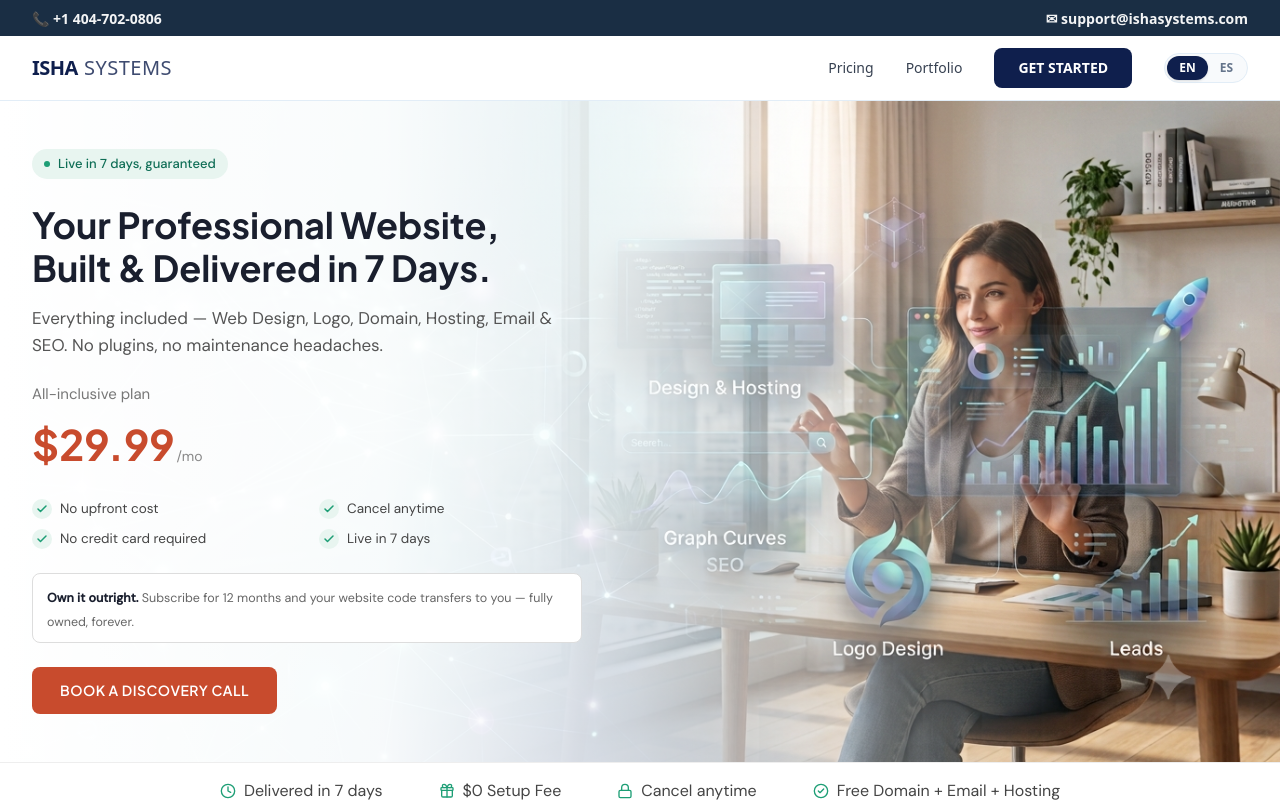
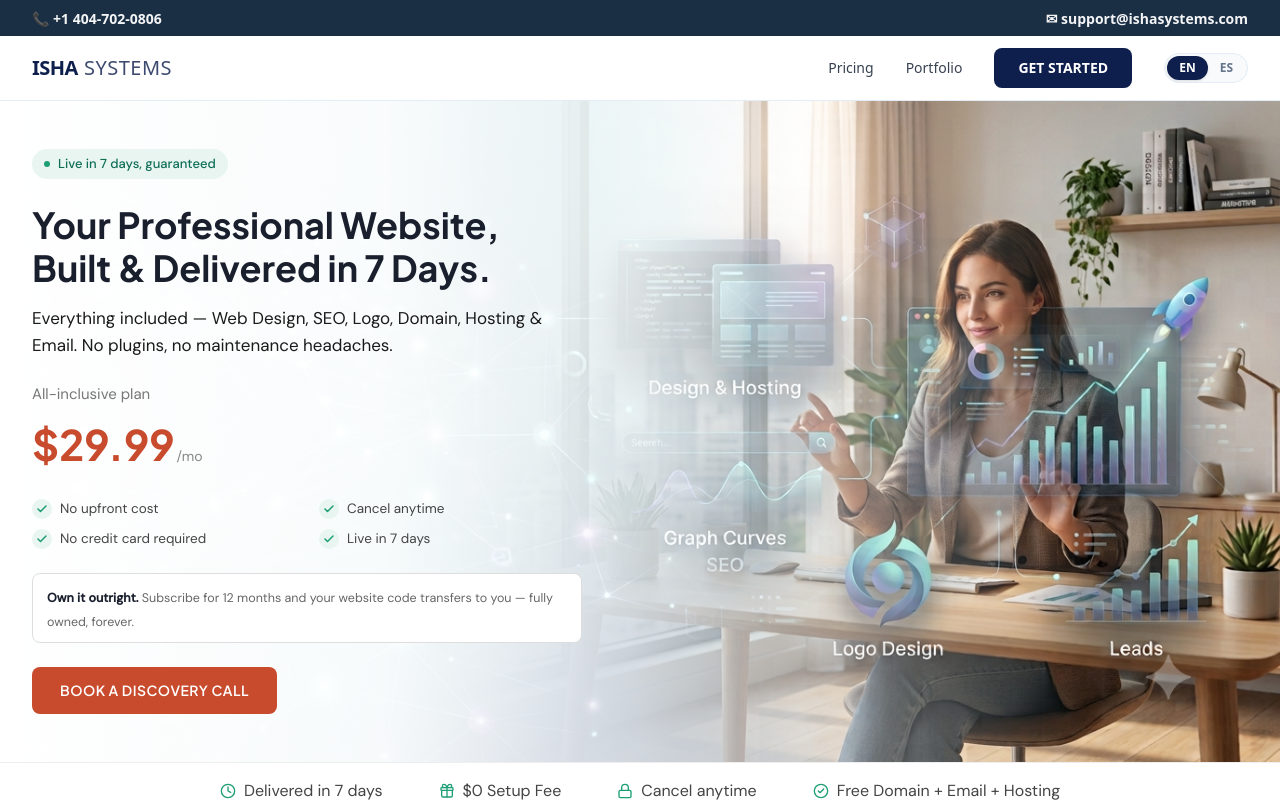
Before and after one commit to kalpeshtawde/ishasystems, a React (Vite) app: page / in a window 1280 px wide. Shown: the top 802 px of the page. Built offline with nearby package versions, Linux system fonts and the light colour scheme.

Commit message:
fixed the text formatting

```diff
--- a/src/i18n.tsx
+++ b/src/i18n.tsx
@@ -19,7 +19,7 @@
       heroEyebrow: 'Live websites delivered in 7 days',
       heroBadgeNew: 'Live in 7 days, guaranteed',
       heroHeadlineNew: 'Your Professional Website, Built & Delivered in 7 Days.',
-      heroSubheadlineNew: 'Everything included — Web Design, Logo, Domain, Hosting, Email & SEO. No plugins, no maintenance headaches.',
+      heroSubheadlineNew: 'Everything included — Web Design, SEO, Logo, Domain, Hosting & Email. No plugins, no maintenance headaches.',
       heroPricingLabel: 'All-inclusive plan',
       heroPricePerMo: '/mo',
       heroBullet1: 'No upfront cost',
@@ -431,7 +431,7 @@
       heroEyebrow: 'Sitios web entregados en 7 días',
       heroBadgeNew: 'En línea en 7 días, garantizado',
       heroHeadlineNew: 'Tu Sitio Web Profesional, Creado y Entregado en 7 Días.',
-      heroSubheadlineNew: 'Todo incluido — Diseño Web, Logo, Dominio, Alojamiento, Correo y SEO. Sin plugins, sin dolores de cabeza de mantenimiento.',
+      heroSubheadlineNew: 'Todo incluido — Diseño Web, SEO, Logo, Dominio, Alojamiento y Correo. Sin plugins, sin dolores de cabeza de mantenimiento.',
       heroPricingLabel: 'Plan todo incluido',
       heroPricePerMo: '/mes',
       heroBullet1: 'Sin costo inicial',
--- a/src/pages/Home.tsx
+++ b/src/pages/Home.tsx
@@ -68,7 +68,7 @@
             <p style={{
               fontFamily: 'DM Sans, sans-serif',
               fontSize: '17px',
-              color: '#555555',
+              color: '#1a1a1a',
               lineHeight: 1.6,
               marginBottom: '24px'
             }}>
```
